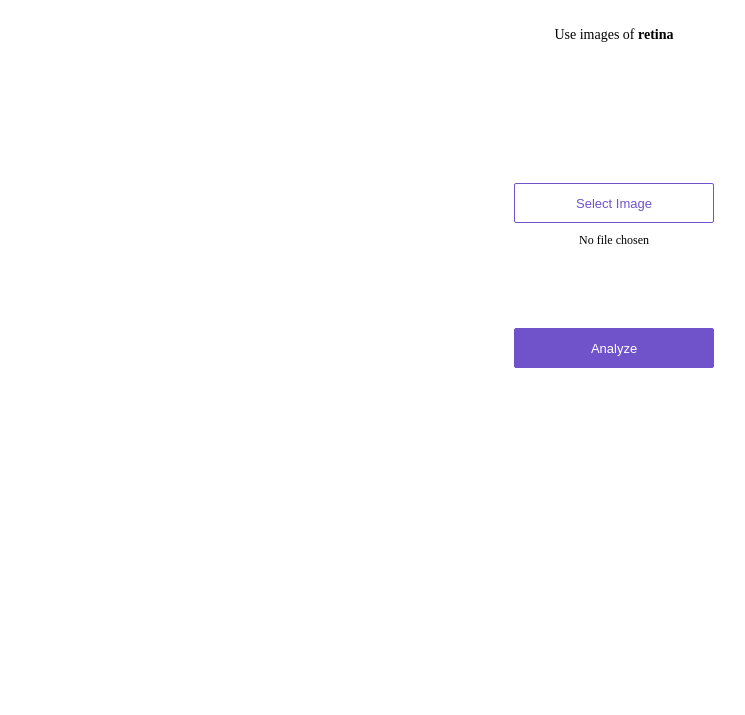
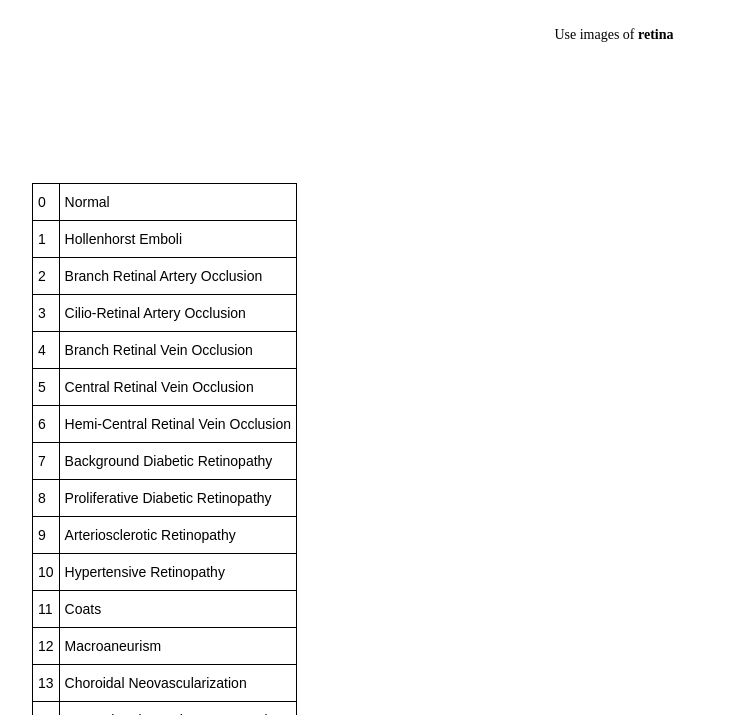
Before and after one commit to deviprasad97/eye_checker_frontend, a plain HTML site: page app/view/index.html in a window 1280 px wide. Shown: the part 85-800 px from the top of the page, without its empty margins (26-771 px from the left). Drawn offline with Linux system fonts and the light colour scheme.

Commit message:
Look up table added

```diff
--- a/app/view/index.html
+++ b/app/view/index.html
@@ -12,6 +12,74 @@
             Use images of <strong>retina</strong>
         </p>
         <div class='content'>
+            <style type="text/css">
+            .tg  {border-collapse:collapse;border-spacing:0;}
+            .tg td{font-family:Arial, sans-serif;font-size:14px;padding:10px 5px;border-style:solid;border-width:1px;overflow:hidden;word-break:normal;border-color:black;}
+            .tg th{font-family:Arial, sans-serif;font-size:14px;font-weight:normal;padding:10px 5px;border-style:solid;border-width:1px;overflow:hidden;word-break:normal;border-color:black;}
+            .tg .tg-0lax{text-align:left;vertical-align:top}
+            </style>
+            <table class="tg">
+              <tr>
+                <th class="tg-0lax">0</th>
+                <th class="tg-0lax">Normal</th>
+              </tr>
+              <tr>
+                <td class="tg-0lax">1</td>
+                <td class="tg-0lax">Hollenhorst Emboli</td>
+              </tr>
+              <tr>
+                <td class="tg-0lax">2</td>
+                <td class="tg-0lax">Branch Retinal Artery Occlusion</td>
+              </tr>
+              <tr>
+                <td class="tg-0lax">3</td>
+                <td class="tg-0lax">Cilio-Retinal Artery Occlusion</td>
+              </tr>
+              <tr>
+                <td class="tg-0lax">4</td>
+                <td class="tg-0lax">Branch Retinal Vein Occlusion</td>
+              </tr>
+              <tr>
+                <td class="tg-0lax">5</td>
+                <td class="tg-0lax">Central Retinal Vein Occlusion</td>
+              </tr>
+              <tr>
+                <td class="tg-0lax">6</td>
+                <td class="tg-0lax">Hemi-Central Retinal Vein Occlusion</td>
+              </tr>
+              <tr>
+                <td class="tg-0lax">7</td>
+                <td class="tg-0lax">Background Diabetic Retinopathy</td>
+              </tr>
+              <tr>
+                <td class="tg-0lax">8</td>
+                <td class="tg-0lax">Proliferative Diabetic Retinopathy</td>
+              </tr>
+              <tr>
+                <td class="tg-0lax">9</td>
+                <td class="tg-0lax">Arteriosclerotic Retinopathy</td>
+              </tr>
+              <tr>
+                <td class="tg-0lax">10</td>
+                <td class="tg-0lax">Hypertensive Retinopathy</td>
+              </tr>
+              <tr>
+                <td class="tg-0lax">11</td>
+                <td class="tg-0lax">Coats</td>
+              </tr>
+              <tr>
+                <td class="tg-0lax">12</td>
+                <td class="tg-0lax">Macroaneurism</td>
+              </tr>
+              <tr>
+                <td class="tg-0lax">13</td>
+                <td class="tg-0lax">Choroidal Neovascularization</td>
+              </tr>
+              <tr>
+                <td class="tg-0lax">14</td>
+                <td class="tg-0lax">Age Related Macular Degeneration</td>
+              </tr>
+            </table>
             <div class='no-display'>
                 <input id='file-input'
                        class='no-display'
```
